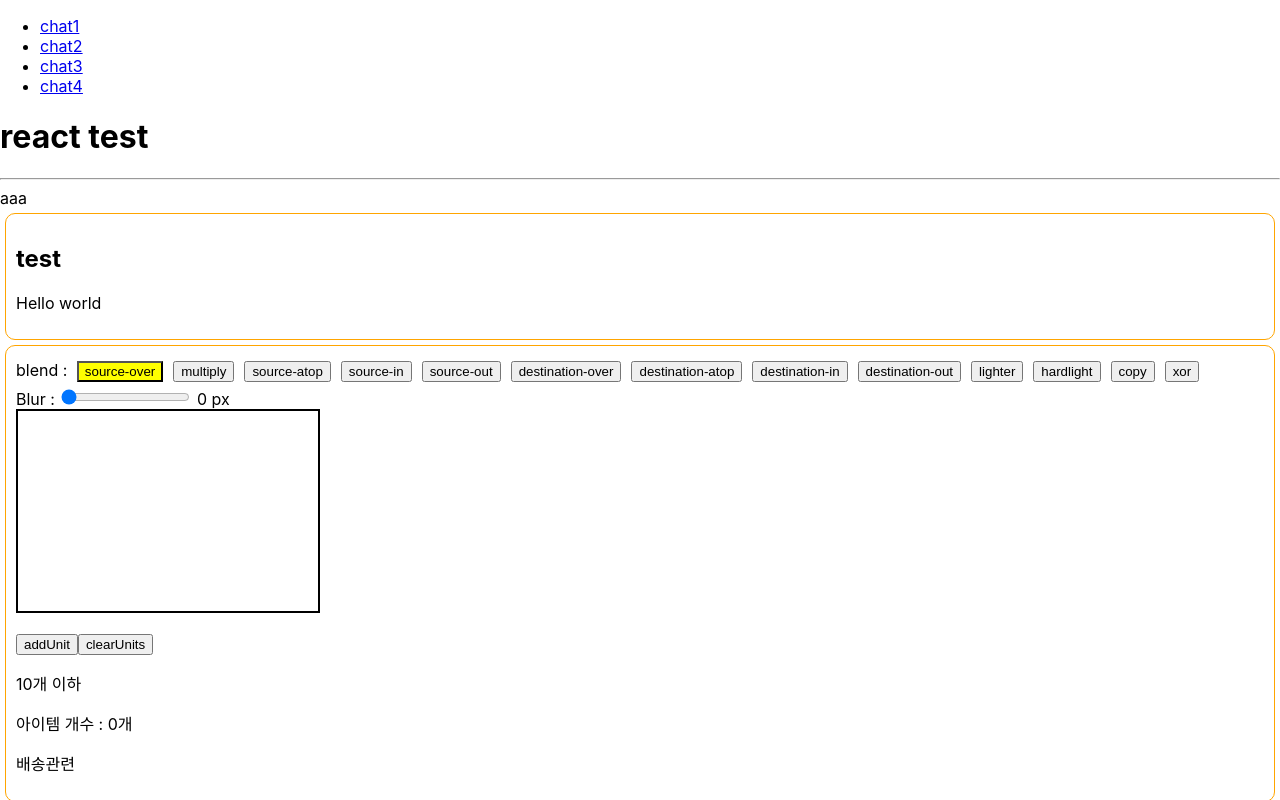
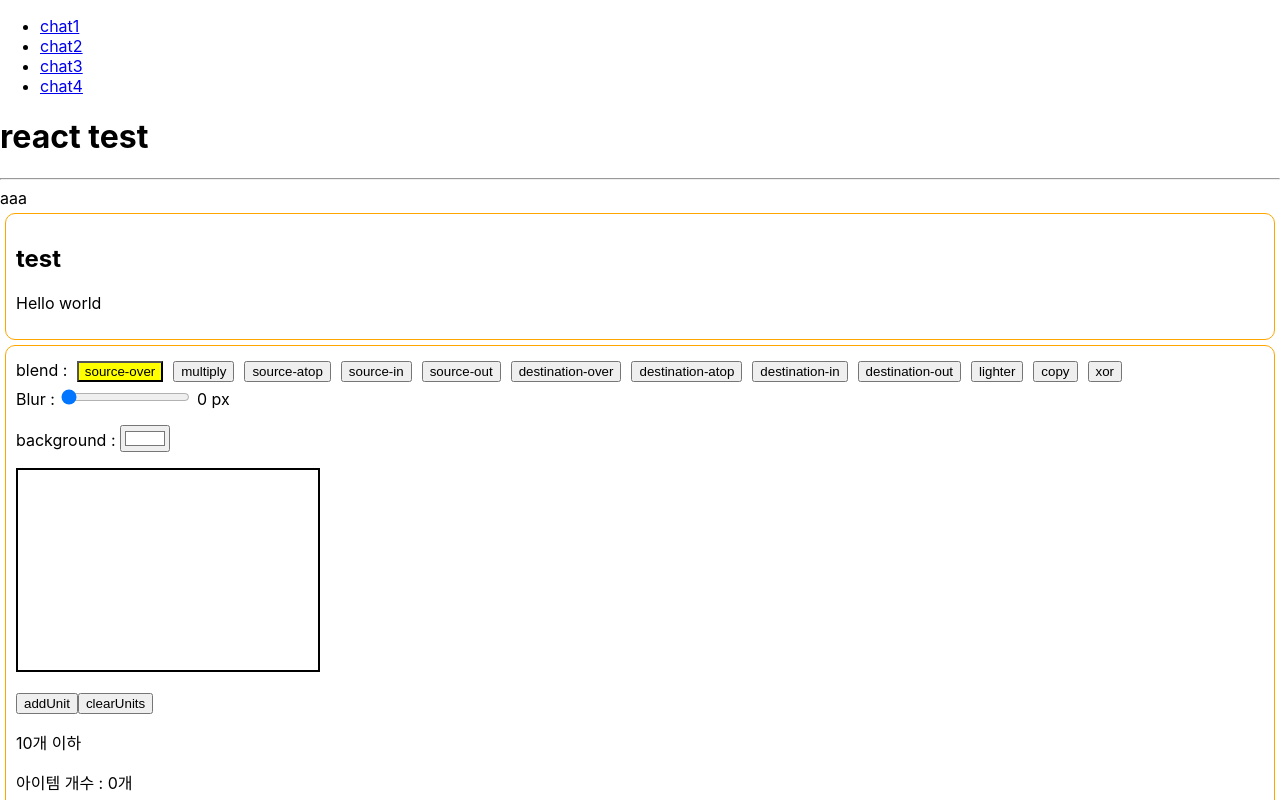
Before and after one commit to kongbaguni/study-react, a React (Create React App) app: page / in a window 1280 px wide. Shown: the top 800 px of the page. Built offline with nearby package versions, Linux system fonts and the light colour scheme.

Commit message:
backgound color change

```diff
--- a/src/KCanvasView.js
+++ b/src/KCanvasView.js
@@ -1,6 +1,7 @@
 import { useEffect, useState } from "react";
 import BlendModeSelector from "./components/BlendModeSelector";
 import BlurController from "./components/BlurController";
+import ColorPicker from "./components/ColorPicker";
 
 function KCanvasView(props) {
     const [units, setUnits] = useState([]);
@@ -16,7 +17,6 @@ function KCanvasView(props) {
            },10);
         setStateInterval(int);
        }
-
     })
 
     const addUnits = () => {
@@ -117,12 +117,18 @@ function KCanvasView(props) {
                 ctx.globalCompositeOperation = value;
             }} />
 
-            <BlurController min={0} max={100} default={0} callback = {(value)=> {
+            <BlurController min={0} max={20} default={0} callback = {(value)=> {
                 const canvas = document.getElementById(props.canvasid);
                 const ctx = canvas.getContext('2d');
                 const blurtxt = 'blur('+value+'px)';
                 console.log(blurtxt);
                 ctx.filter = blurtxt;
+            }} />
+
+            <ColorPicker title = "background" color = {"#ffffff"} callback = {(color) => {
+                const canvas = document.getElementById(props.canvasid);
+                canvas.style.backgroundColor = color;
+                console.log(color);
             }} />
             <canvas width={props.width} height={props.height} id={props.canvasid}></canvas>
             <p>
--- a/src/components/BlendModeSelector.js
+++ b/src/components/BlendModeSelector.js
@@ -12,7 +12,6 @@ function BlendModeSelector(props) {
         "destination-in",
         "destination-out",
         "lighter",
-        "hardlight",
         "copy",
         "xor"
     ];
--- /dev/null
+++ b/src/components/ColorPicker.js
@@ -0,0 +1,17 @@
+import { useEffect, useState } from "react"
+
+function ColorPicker(params) {
+    const [color, setColor] = useState(params.color);
+
+    const handleChange = (e) => {
+        setColor(e.target.value);
+        params.callback(e.target.value);
+    }
+
+    return (
+        <p>{params.title} : <input type="color" value={color} onChange={handleChange} />
+        </p>
+    )
+}
+
+export default ColorPicker
```
